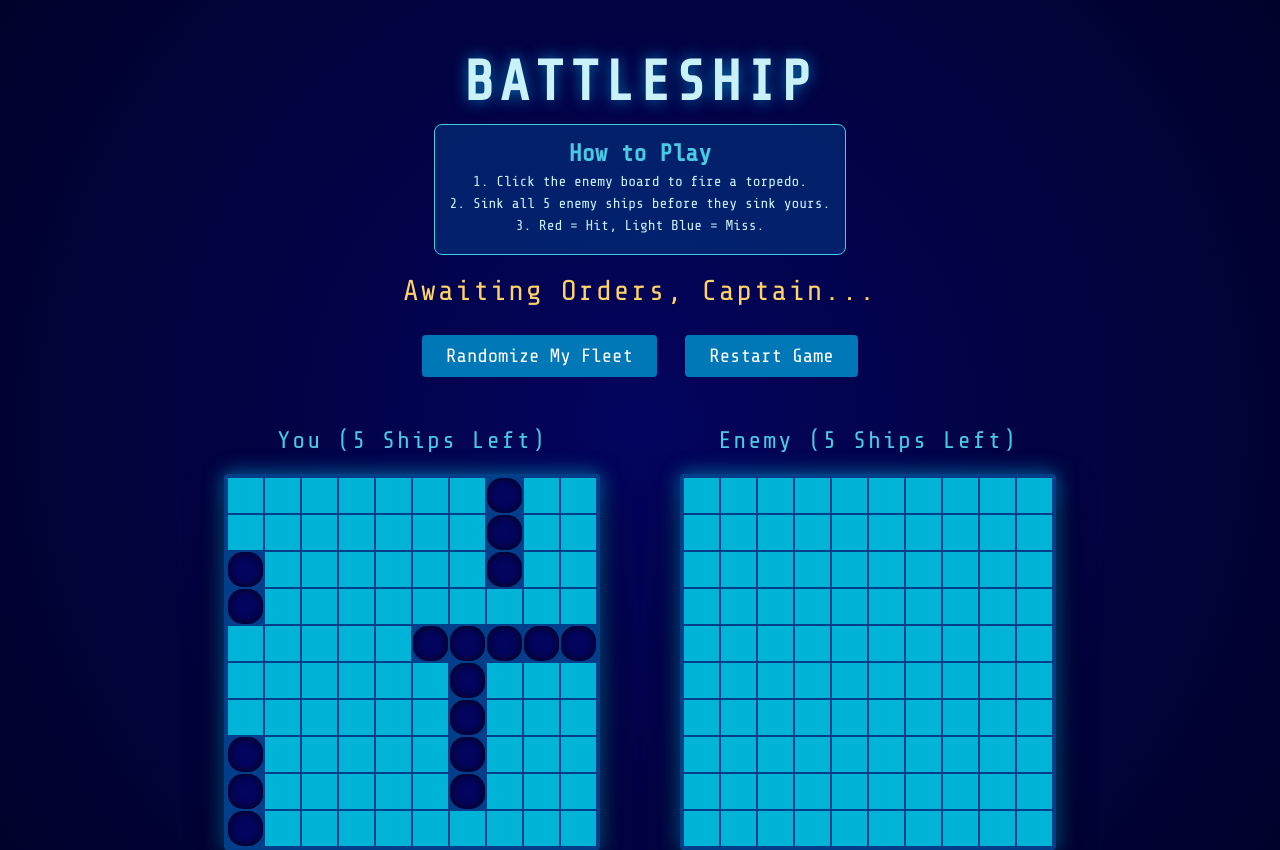
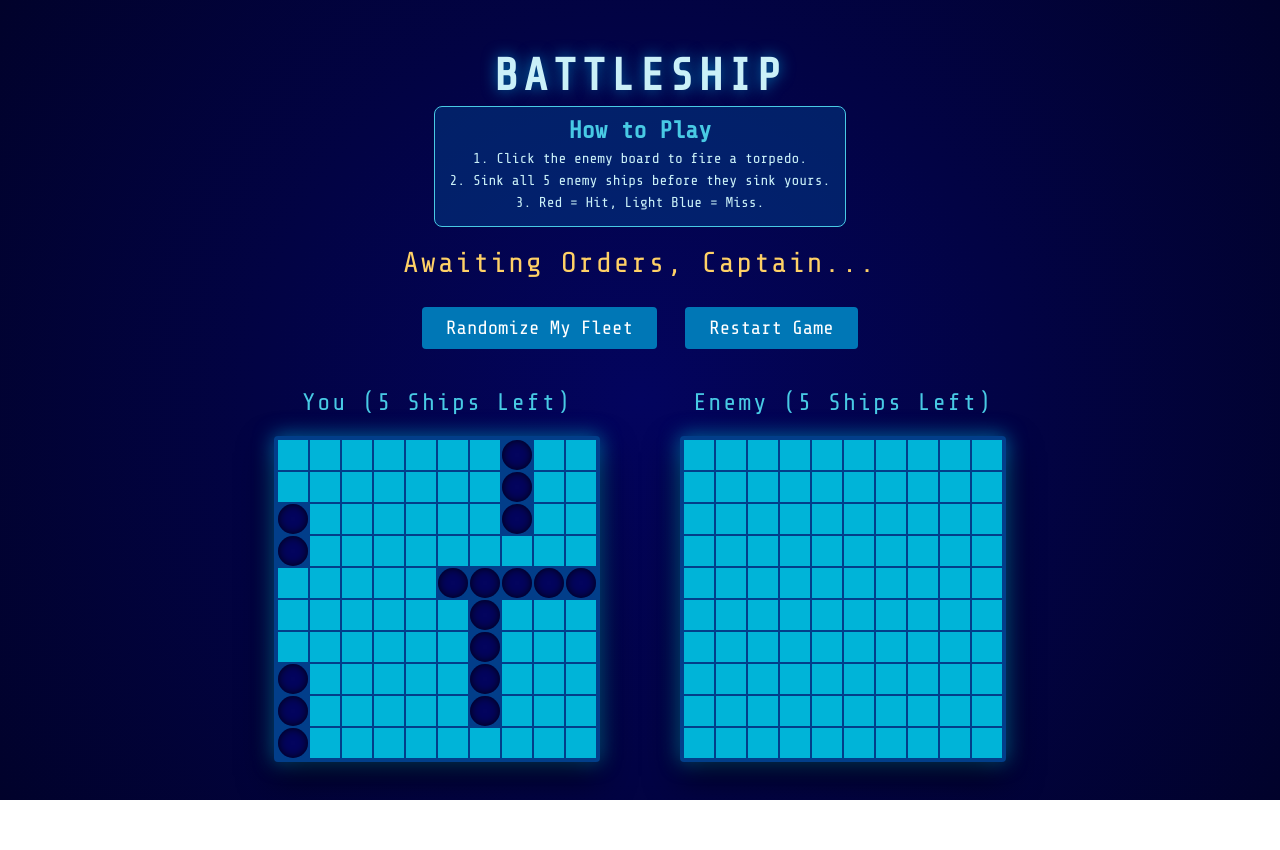
Before and after one commit to inaladevi/battleship, a website with bundled scripts: page index.html in a window 1280 px wide. After the commit the page ends 800 px from the top, so only its background shows below. Built offline with nearby package versions, Linux system fonts and the light colour scheme.

Commit message:
Fixed screen height overflow

```diff
--- a/style.css
+++ b/style.css
@@ -22,16 +22,17 @@
     background: radial-gradient(circle at center, var(--deep-twilight), #01022b);
     color: var(--light-cyan);
     text-align: center;
-    min-height: 100vh;
+    height: 100vh;
     display: flex;
     flex-direction: column;
     align-items: center;
+    overflow: hidden;
     padding-top: 50px;
 }
 
 h1 {
-    font-size: 3.5rem;
-    margin-bottom: 10px;
+    font-size: 2.8rem;
+    margin-bottom: 5px;
     text-transform: uppercase;
     letter-spacing: 5px;
     color: var(--light-cyan);
@@ -54,8 +55,8 @@
 
 .board {
     display: grid;
-    grid-template-columns: repeat(10, 35px);
-    grid-template-rows: repeat(10, 35px);
+    grid-template-columns: repeat(10, 30px);
+    grid-template-rows: repeat(10, 30px);
     gap: 2px;
 
     background-color: var(--french-blue);
@@ -66,8 +67,8 @@
 }
 
 .cell {
-    width: 35px;
-    height: 35px;
+    width: 30px;
+    height: 30px;
     background-color: var(--turquoise-surf);
     cursor: crosshair;
     transition: background-color 0.2s ease, transform 0.1s ease;
@@ -122,12 +123,12 @@
 }
 
 .game-info {
-    margin-bottom: 20px;
+    margin-bottom: 10px;
 }
 
 .rules {
     background-color: rgba(2, 62, 138, 0.5);
-    padding: 15px;
+    padding: 10px 15px;
     border-radius: 8px;
     margin-bottom: 20px;
     display: inline-block;
```
Also changed, not shown: README.md.
